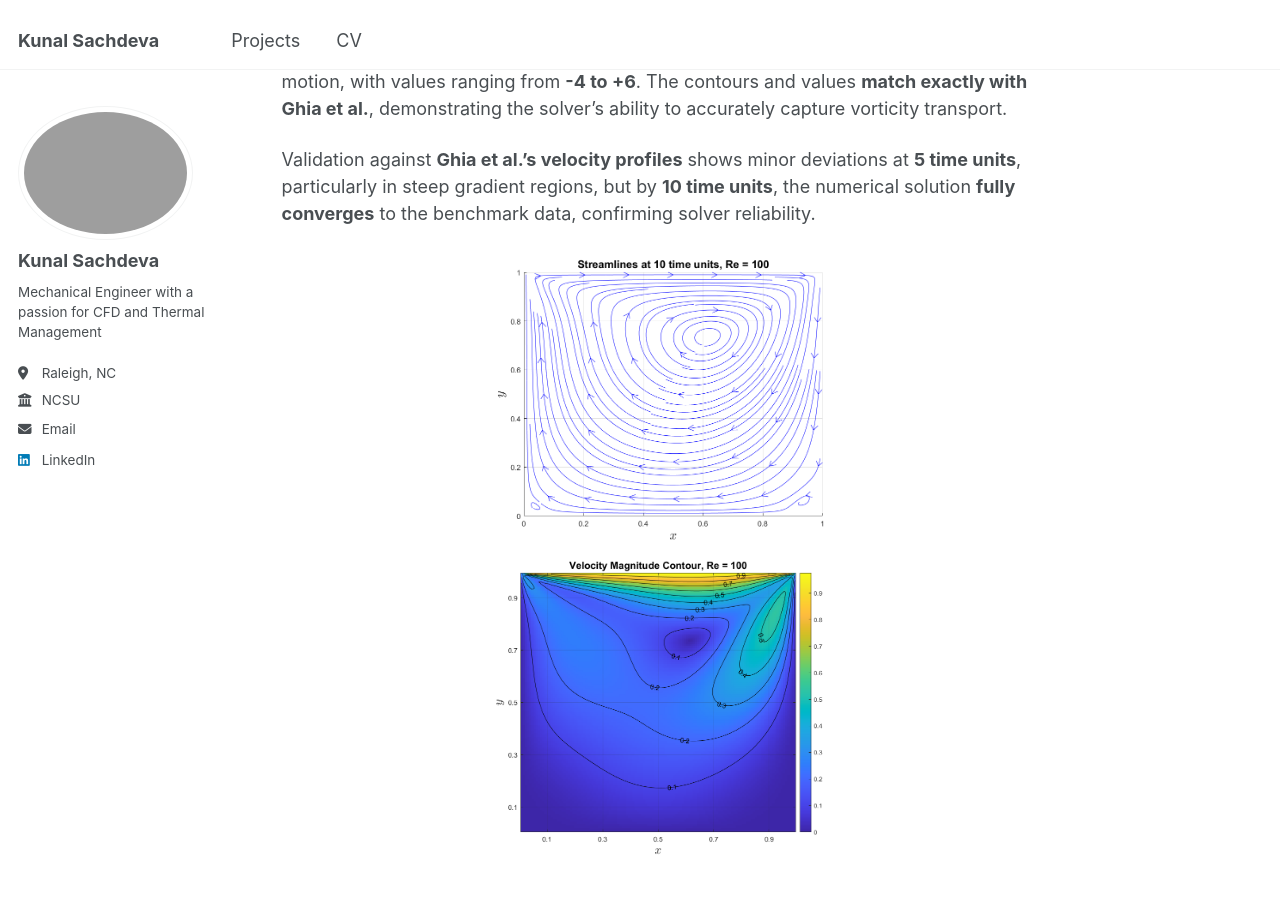
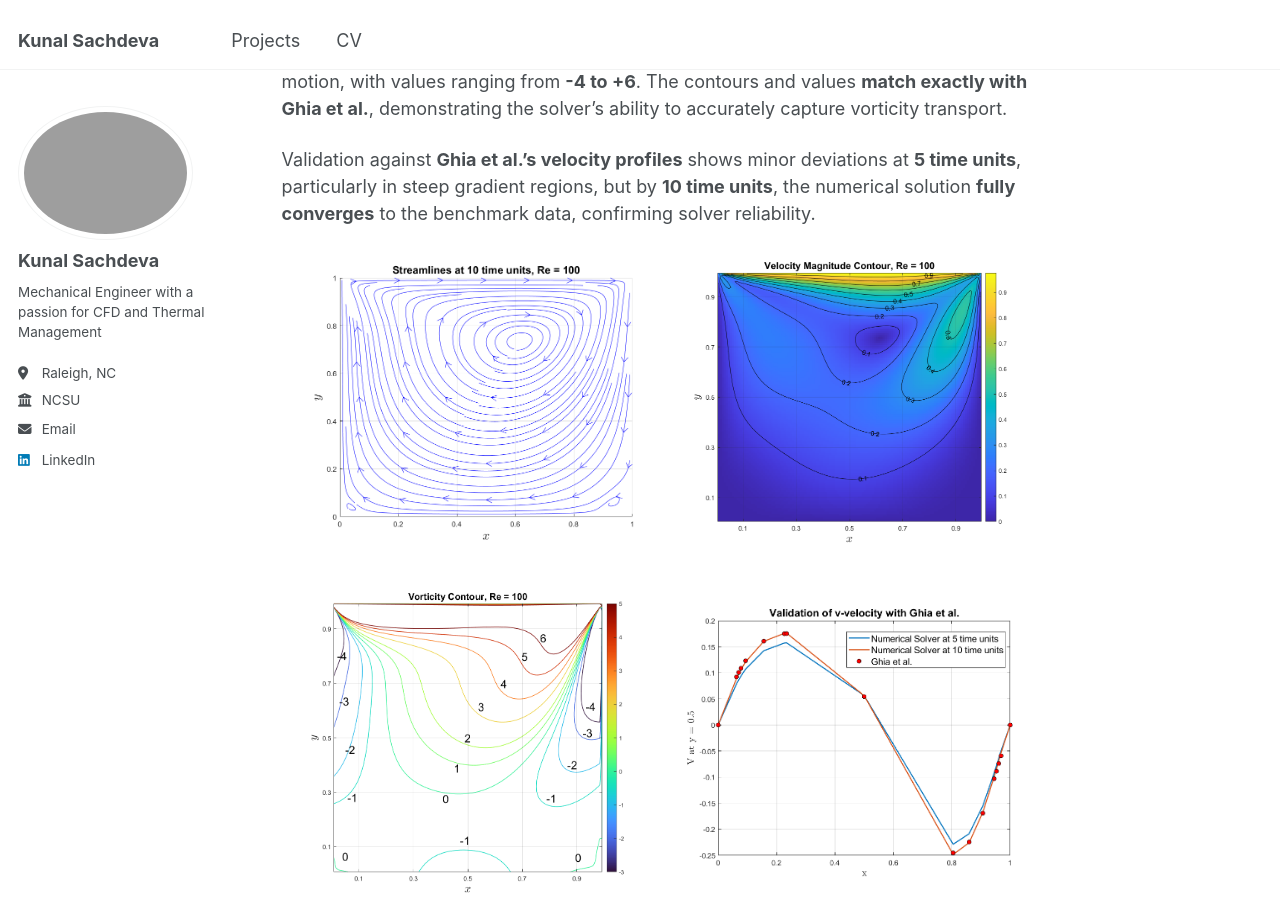
Before and after one commit to sachdevakunal/sachdevakunal.github.io, a Jekyll site: the page built from _projects/iNS_part1.md, in a window 1280 px wide and 900 px high, scrolled down 2985 px. Built offline with Jekyll 4.4.1, drawn with Linux system fonts in a browser that asks for light colours.

Commit message:
Update iNS_part1.md

```diff
--- a/_projects/iNS_part1.md
+++ b/_projects/iNS_part1.md
@@ -86,11 +86,11 @@ The **vorticity contours** reveal strong **shear forces near the top boundary**
 Validation against **Ghia et al.’s velocity profiles** shows minor deviations at **5 time units**, particularly in steep gradient regions, but by **10 time units**, the numerical solution **fully converges** to the benchmark data, confirming solver reliability.
 
 <p align="center">
-  <img src="https://sachdevakunal.github.io/images/LDC_re=100_t=10.png" width="50%">
-  <img src="https://sachdevakunal.github.io/images/LDS_velocityMagnitude.png" width="50%">
+  <img src="https://sachdevakunal.github.io/images/LDC_re=100_t=10.png" width="49%">
+  <img src="https://sachdevakunal.github.io/images/LDS_velocityMagnitude.png" width="48%">
 </p>
 
 <p align="center">
-  <img src="https://sachdevakunal.github.io/images/LDS_vorticity_re100.png" width="50%">
-  <img src="https://sachdevakunal.github.io/images/v_validation.png" width="50%">
+  <img src="https://sachdevakunal.github.io/images/LDS_vorticity_re100.png" width="49%">
+  <img src="https://sachdevakunal.github.io/images/v_validation.png" width="49%">
 </p>
```
